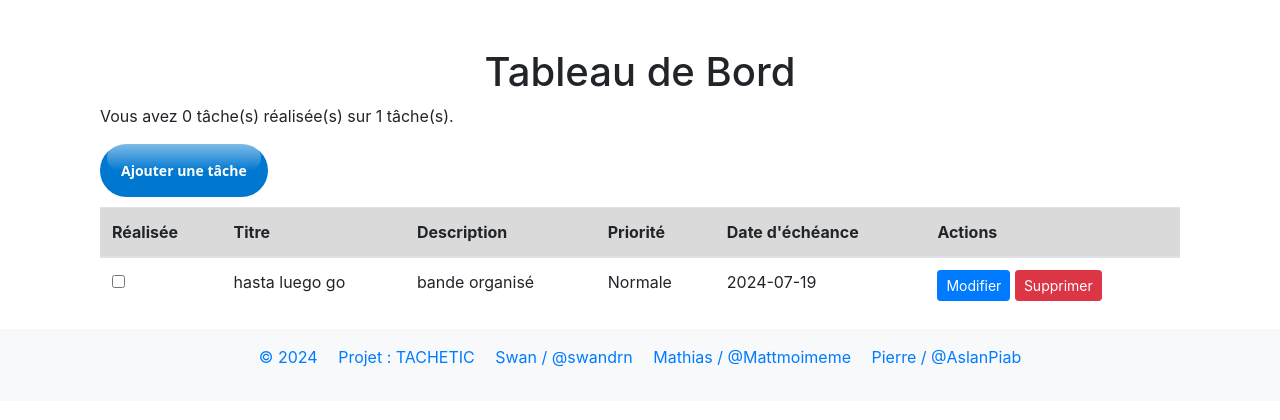
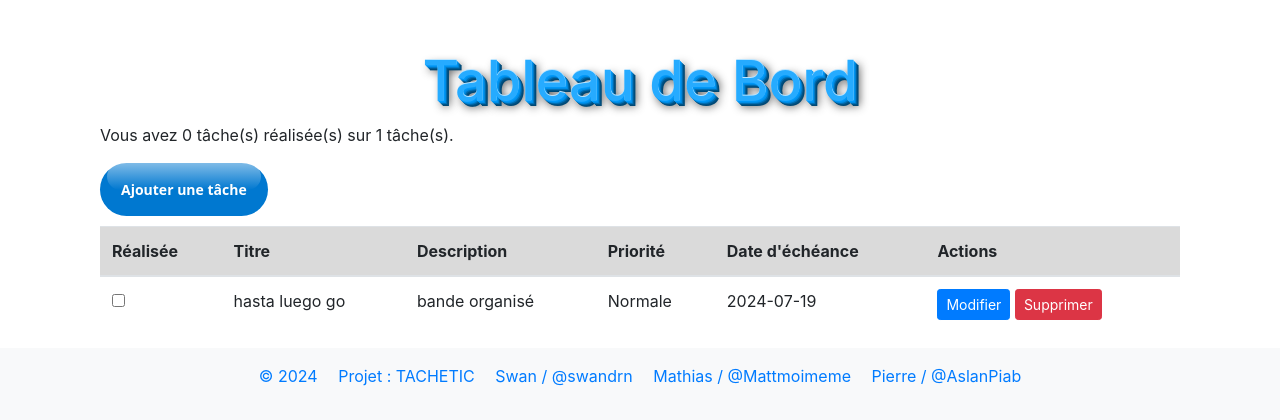
Before and after one commit to swandrn/gestion-de-taches, a PHP site: page / in a window 1280 px wide. Shown: the part 96-516 px from the top of the page. Run offline with PHP 8.4, Linux system fonts and the light colour scheme; a user stored in the database is signed in; data comes from the database, SQL or seed files in the repository; some libraries are stand-ins or nearby versions.

Commit message:
readme sources css

```diff
--- a/css/style.css
+++ b/css/style.css
@@ -11,7 +11,7 @@
 
 } */
 
-h2 {
+h1 {
     font-size:3.5em;
     text-shadow:#bbe5ff 0 -1px 0,
 #0098f8 1px 1px 0,
```
Also changed, not shown: ReadMe.txt.
